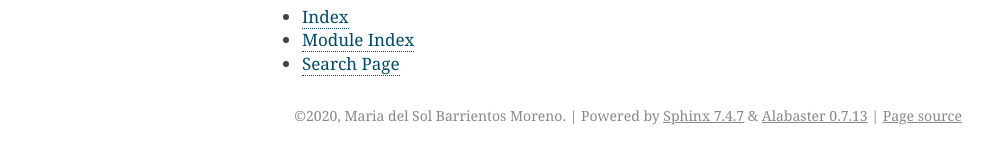
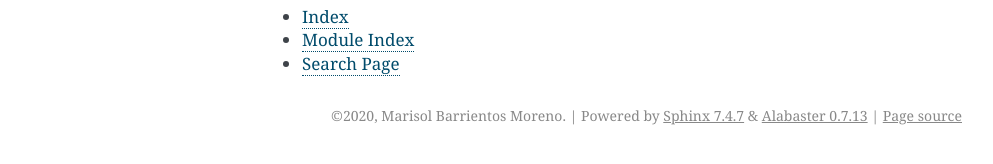
Before and after one commit to marisol-barrientos/dependabot_security_alerts_analysis, a Sphinx documentation site: the page built from docs/source/index.rst, in a window 1280 px wide. Shown: the part 409-573 px from the top of the page, without its empty margins (148-1141 px from the left). Built offline with Sphinx 7.4.7, drawn with Linux system fonts in a browser that asks for light colours.

Commit message:
Update conf.py

```diff
--- a/docs/source/conf.py
+++ b/docs/source/conf.py
@@ -18,8 +18,8 @@
 # -- Project information -----------------------------------------------------
 
 project = 'analysis_dependabot'
-copyright = '2020, Maria del Sol Barrientos Moreno'
-author = 'Maria del Sol Barrientos Moreno'
+copyright = '2020, Marisol Barrientos Moreno'
+author = 'Marisol Barrientos Moreno'
 
 # The full version, including alpha/beta/rc tags
 release = '0.0.1'
```
